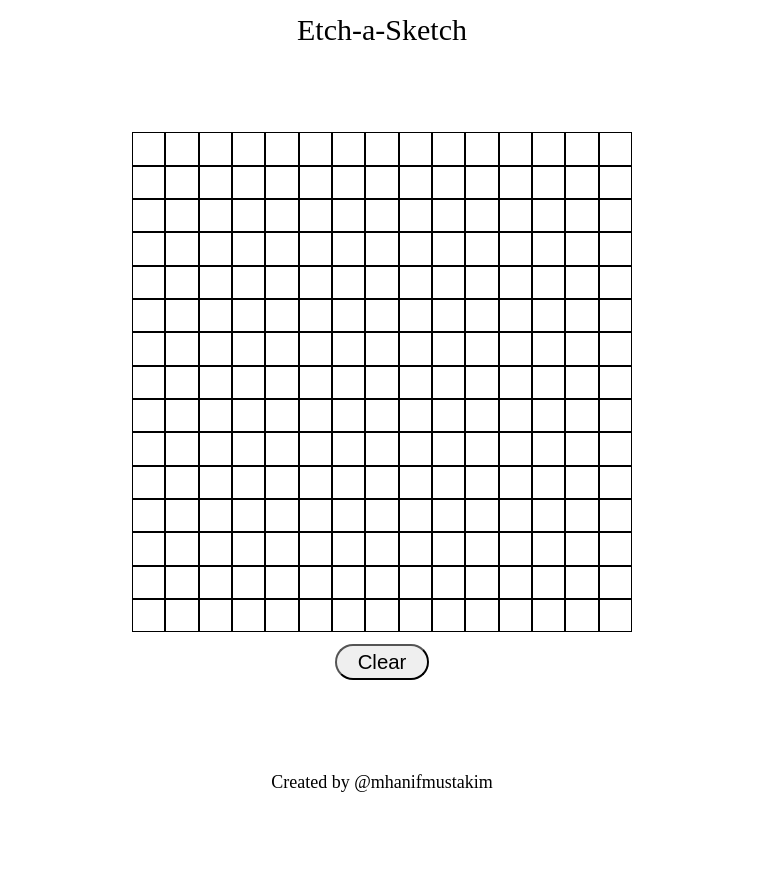
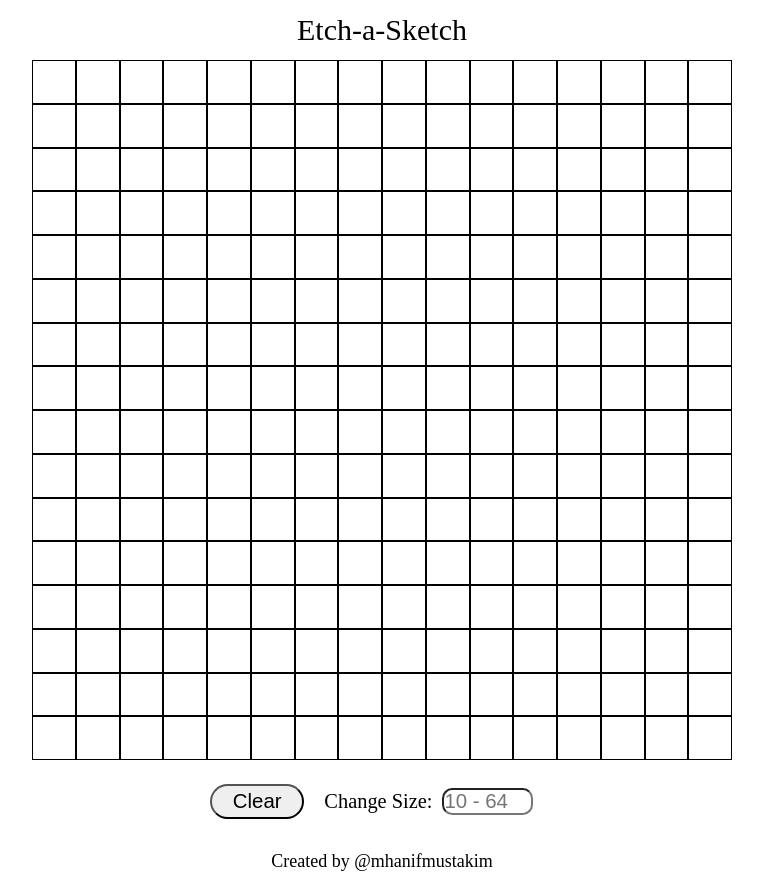
Before and after one commit to mhanifmustakim/sketch-odin-foundations, a plain HTML site: page index.html in a window 1280 px wide. Shown: the whole page, without its empty margins (258-1021 px from the left). Before the commit the page ends 800 px from the top, so only its background shows below. Drawn offline with Linux system fonts and the light colour scheme.

Commit message:
Add working changeDimensions button, change Size of box to better suite big screens

```diff
--- a/index.html
+++ b/index.html
@@ -16,10 +16,14 @@
             <header>Etch-a-Sketch</header>
         </div>
         <div id="content" class="container justify-center align-center">
-            <div class="container flex-column justify-center">
+            <div class="container flex-column justify-center align-center">
                 <div id="sketch-box" class="container flex-column"></div>
                 <div id="settings" class="container justify-center">
-                    <button id="clear-btn">Clear</button>
+                    <button id="clear-btn" class="settings-optn">Clear</button>
+                    <div class="settings-optn">
+                        <label for="box-size">Change Size:</label>
+                        <input type="number" min="10" max="64" name="box-size" id="box-size" placeholder="10 - 64">
+                    </div>
                 </div>
             </div>
         </div>
--- a/main.js
+++ b/main.js
@@ -7,12 +7,10 @@ const colorPixel = (pixel, color) => {
 
 // Detects if mouse is pressed in the global scope
 document.addEventListener("mousedown", (e) => {
-    e.preventDefault();
     isMouseDown = true;
 })
 
 document.addEventListener("mouseup", (e) => {
-    e.preventDefault();
     isMouseDown = false;
 })
 
@@ -23,21 +21,29 @@ clearBtn.addEventListener("click", (e) => {
     pixels.forEach((pixel) => pixel.removeAttribute("style"));
 })
 
+const boxSize = document.querySelector("#box-size");
+boxSize.addEventListener("change", (e) => {
+    const input = e.target.value;
+    if (input < 10 || input > 64) {
+        return
+    }
+
+    clearSketchBox();
+    createGrids(sketchBox, input);
+})
+
 function clearSketchBox() {
     sketchBox.innerHTML = "";
 }
 
 function createGrids(sketchBox, dimension) {
-    // Empty the sketch box
-    clearSketchBox();
-
     // Insert all the grids og the sketchBox
-    for (let i = 1; i < dimension; i++) {
+    for (let i = 0; i < dimension; i++) {
         // Create a row
         const row = document.createElement("div");
         row.classList.add("container");
         row.classList.add("pixel-row");
-        for (let j = 1; j < dimension; j++) {
+        for (let j = 0; j < dimension; j++) {
             // Create and insert all pixels in Row
             const pixel = document.createElement("div");
             pixel.classList.add("pixel");
--- a/style.css
+++ b/style.css
@@ -11,6 +11,11 @@
 
 :root {
     font-size: 12px;
+}
+
+input:focus,
+input:focus-visible {
+    outline: none;
 }
 
 .container {
@@ -37,6 +42,12 @@
 .pixel {
     flex: 1;
     border: black 1px solid;
+    background-color: white;
+}
+
+.settings-optn {
+    padding: 0.2em 1em;
+    border-radius: 1.2em;
 }
 
 #main {
@@ -53,18 +64,19 @@
 }
 
 #sketch-box {
-    width: 500px;
-    height: 500px;
+    width: 700px;
+    height: 700px;
 }
 
 #settings {
-    margin: 1rem 0;
+    margin: 2rem 0;
     font-size: 1.7rem;
 }
 
-#settings>button {
-    padding: 0.2em 1em;
-    border-radius: 1.2em;
+#box-size {
+    width: 8ch;
+    border-radius: 0.5em;
+    margin-left: 0.4rem;
 }
 
 #footer {
```
